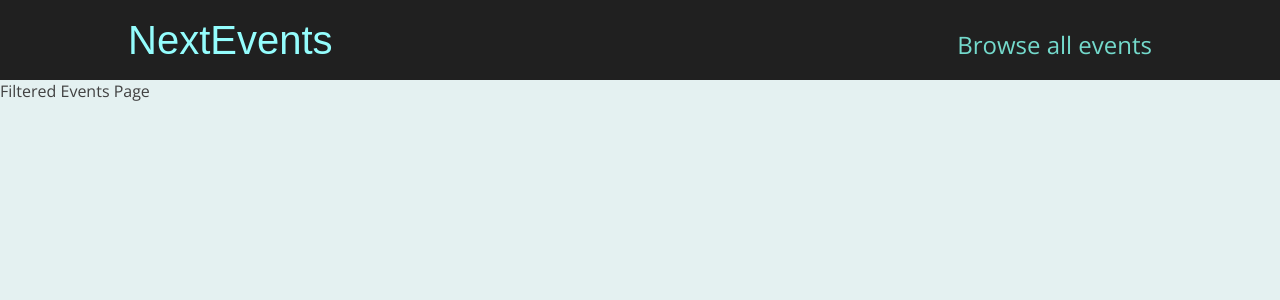
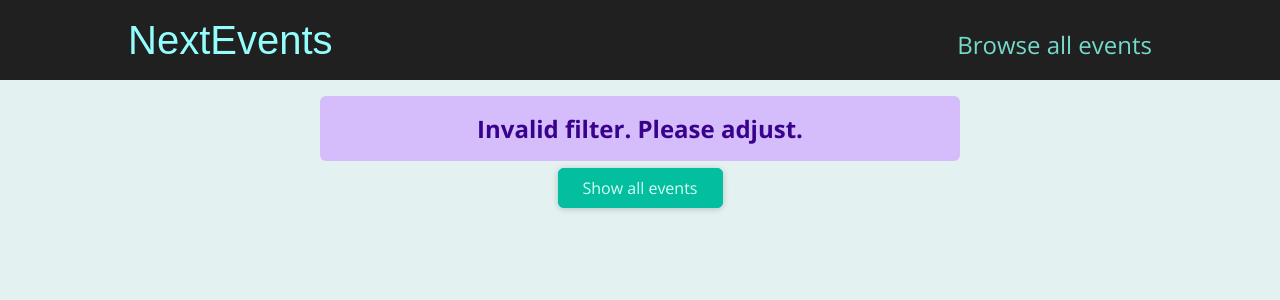
Before and after one commit to anastasiarogachevskaya/nextjs-course, a Next.js app: page /events/e2 in a window 1280 px wide. Shown: the top 300 px of the page. Built offline with nearby package versions, Linux system fonts and the light colour scheme.

Commit message:
SearchResults

```diff
--- /dev/null
+++ b/components/elements/ErrorAlert/ErrorAlert.js
@@ -0,0 +1,7 @@
+import classes from './ErrorAlert.module.css';
+
+function ErrorAlert(props) {
+  return <div className={classes.alert}>{props.children}</div>;
+}
+
+export default ErrorAlert;
--- /dev/null
+++ b/components/elements/ErrorAlert/ErrorAlert.module.css
@@ -0,0 +1,12 @@
+.alert {
+  margin: 1rem auto;
+  padding: 1rem 2rem;
+  width: 90%;
+  max-width: 40rem;
+  background-color: #d5bdfc;
+  color: #38028d;
+  font-weight: bold;
+  font-size: 1.5rem;
+  text-align: center;
+  border-radius: 6px;
+}
--- /dev/null
+++ b/components/events/ResultsTitle.js
@@ -0,0 +1,18 @@
+import Button from '../elements/Button/Button';
+import classes from './ResultsTitle.module.css';
+
+const ResultsTitle= ({ date }) => {
+  const humanReadableDate = new Date(date).toLocaleDateString('en-UK', {
+    month: 'long',
+    year: 'numeric',
+  });
+
+  return (
+    <section className={classes.title}>
+      <h1>Events in {humanReadableDate}</h1>
+      <Button link='/events'>Show all events</Button>
+    </section>
+  );
+}
+
+export default ResultsTitle;
--- /dev/null
+++ b/components/events/ResultsTitle.module.css
@@ -0,0 +1,6 @@
+.title {
+  margin: 2rem auto;
+  width: 90%;
+  max-width: 40rem;
+  text-align: center;
+}
--- a/pages/events/[...slug]/index.js
+++ b/pages/events/[...slug]/index.js
@@ -1,10 +1,68 @@
 // Path - /events/...slug
+import { useRouter } from 'next/router';
+import { getFilteredEvents } from '../../../dummy-data';
+import EventList from '../../../components/events/EventList'
+import ResultsTitle from '../../../components/events/ResultsTitle';
+import Button from '../../../components/elements/Button/Button';
+import ErrorAlert from '../../../components/elements/ErrorAlert/ErrorAlert';
 
 const EventsListingPage = () => {
+  const router = useRouter();
+  const filterData = router.query.slug;
+  if (!filterData) {
+    return <p className="center">Loading...</p>;
+  }
+
+  const filterYear = filterData[0];
+  const filterMonth = filterData[1];
+
+  const numYear = +filterYear;
+  const numMonth = +filterMonth;
+
+  if (
+    isNaN(numYear) ||
+    isNaN(numMonth) ||
+    numYear > 2030 ||
+    numYear < 2021 ||
+    numMonth < 1 ||
+    numMonth > 12
+  ) {
+    return(
+      <>
+        <ErrorAlert>
+          <p className="center">Invalid filter. Please adjust.</p>
+        </ErrorAlert>
+        <div className="center">
+          <Button link="/events">Show all events</Button>
+        </div>
+      </>
+    );
+  }
+
+  const filteredEvents = getFilteredEvents({
+    year: numYear,
+    month: numMonth,
+  });
+
+  if (!filteredEvents || filteredEvents.length === 0) {
+    return (
+      <>
+        <ErrorAlert>
+          <p>No events found for the chosen filter! Try again</p>
+        </ErrorAlert>
+        <div className="center">
+          <Button link="/events">Show all events</Button>
+        </div>
+      </>
+    )
+  }
+  const date = new Date(numYear, numMonth - 1);
+
   return(
-    <div>
-      Filtered Events Page
-    </div>
+    <>
+      <ResultsTitle date={date} />
+      <EventList events={filteredEvents} />
+    </>
   )
 }
 
```
Also changed, not shown: pages/events/[id].js (+6 -1 lines).
